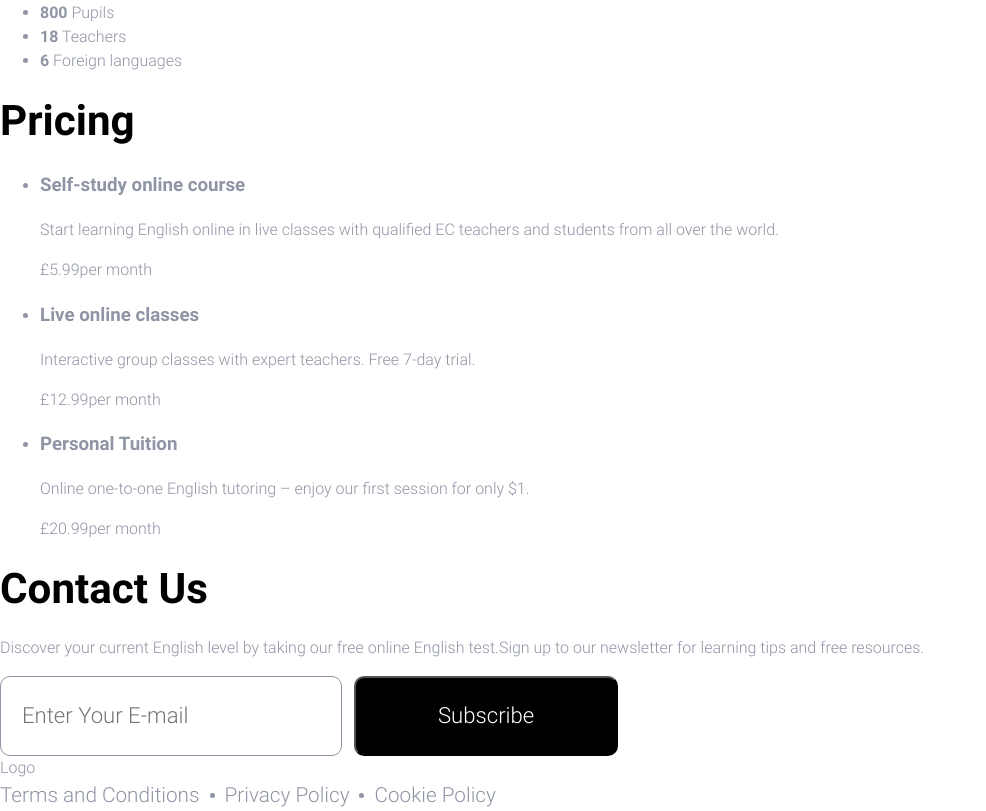
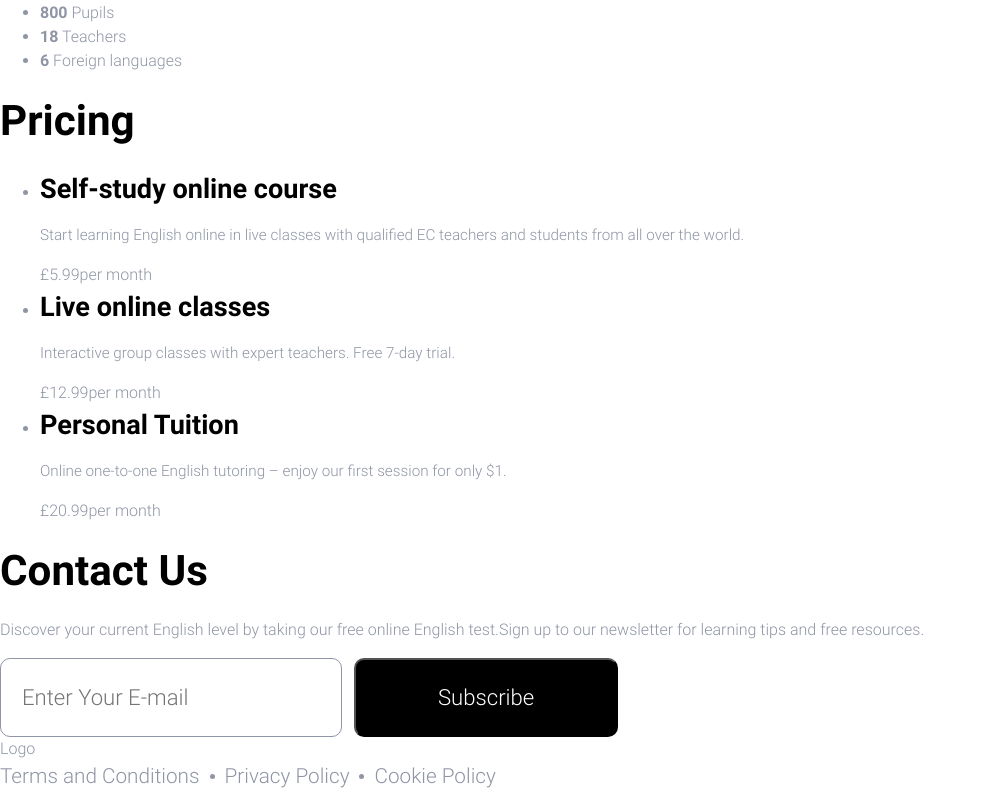
Before and after one commit to A-Apkhanov/Britlex, a website built with webpack: page src/index.html in a window 1280 px wide. Shown: the part 1587-2398 px from the top of the page, without its empty margins (0-986 px from the left). Built offline with nearby package versions, Linux system fonts and the light colour scheme.

Commit message:
Add base styles for price card (#17)

```diff
--- a/src/index.html
+++ b/src/index.html
@@ -150,23 +150,29 @@
       Pricing
     </h2>
     <ul>
-      <li>
-        <h3>Self-study online course</h3>
-        <p>
+      <li class="price-card">
+        <h3 class="price-card_title">
+          Self-study online course
+        </h3>
+        <p class="price-card_message">
           Start learning English online in live classes with qualified EC teachers and students from all over the world.
         </p>
         <span>£5.99</span><span>per month</span>
       </li>
-      <li>
-        <h3>Live online classes</h3>
-        <p>
+      <li class="price-card">
+        <h3 class="price-card_title">
+          Live online classes
+        </h3>
+        <p class="price-card_message">
           Interactive group classes with expert teachers. Free 7-day trial.
         </p>
         <span>£12.99</span><span>per month</span>
       </li>
-      <li>
-        <h3>Personal Tuition</h3>
-        <p>
+      <li class="price-card">
+        <h3 class="price-card_title">
+          Personal Tuition
+        </h3>
+        <p class="price-card_message">
           Online one-to-one English tutoring – enjoy our first session for only $1.
         </p>
         <span>£20.99</span><span>per month</span>
--- /dev/null
+++ b/src/styles/block/price-card.scss
@@ -0,0 +1,14 @@
+@use "../ds-system/ds-colors" as *;
+
+.price-card {
+  &_title {
+    margin: 0;
+
+    font-size: clamp(1.13rem, calc(0.94rem + 0.94vw), 1.88rem);
+    color: $color--text_dark;
+  }
+
+  &_message {
+    font-size: clamp(0.81rem, calc(0.77rem + 0.23vw), 1.00rem);
+  }
+}
--- a/src/styles/ds-system/ds-colors.scss
+++ b/src/styles/ds-system/ds-colors.scss
@@ -2,7 +2,7 @@ $color--text: #8f95a5;
 $color--text_dark: #000000;
 $color--text_light: #ffffff;
 
-$color--bg: #8f95a5;
+$color--bg: #f5f5f5;
 $color--bg_dark: #000000;
 $color--bg_light: #ffffff;
 
--- a/src/styles/style.scss
+++ b/src/styles/style.scss
@@ -12,4 +12,5 @@
 @use "block/main-title.scss";
 @use "block/main-message.scss";
 @use "block/section-title.scss";
-@use "block/skill-card";
+@use "block/skill-card.scss";
+@use "block/price-card.scss";
```
